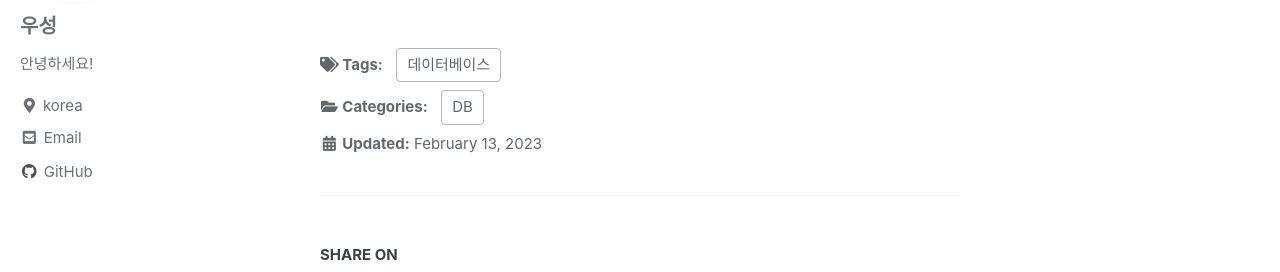
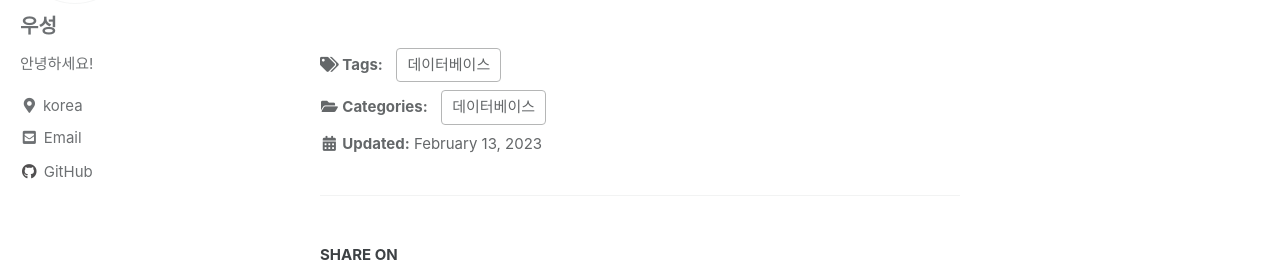
Before and after one commit to wooseongryu/wooseongryu.github.io, a Jekyll site: the page built from _posts/2023-02-13-DataBase-2.md, in a window 1280 px wide and 900 px high, scrolled down 3173 px. Shown: the part 163-435 px from the top of the window. Built offline with Jekyll 4.4.1, drawn with Linux system fonts in a browser that asks for light colours; cached includes are drawn as plain includes; some web fonts are replaced; comment, search, counter and statistics services are not loaded.

Commit message:
카테고리 수정

```diff
--- a/_posts/2023-02-13-DataBase-2.md
+++ b/_posts/2023-02-13-DataBase-2.md
@@ -3,7 +3,7 @@ title: "데이터베이스 관리 시스템"
 excerpt: "데이터베이스 관리 시스템의 등장 배경/ 정의 및 특성/ 발전 과정"
 
 categories:
-    - DB
+    - 데이터베이스
 tags:
     - [데이터베이스]
 
```
